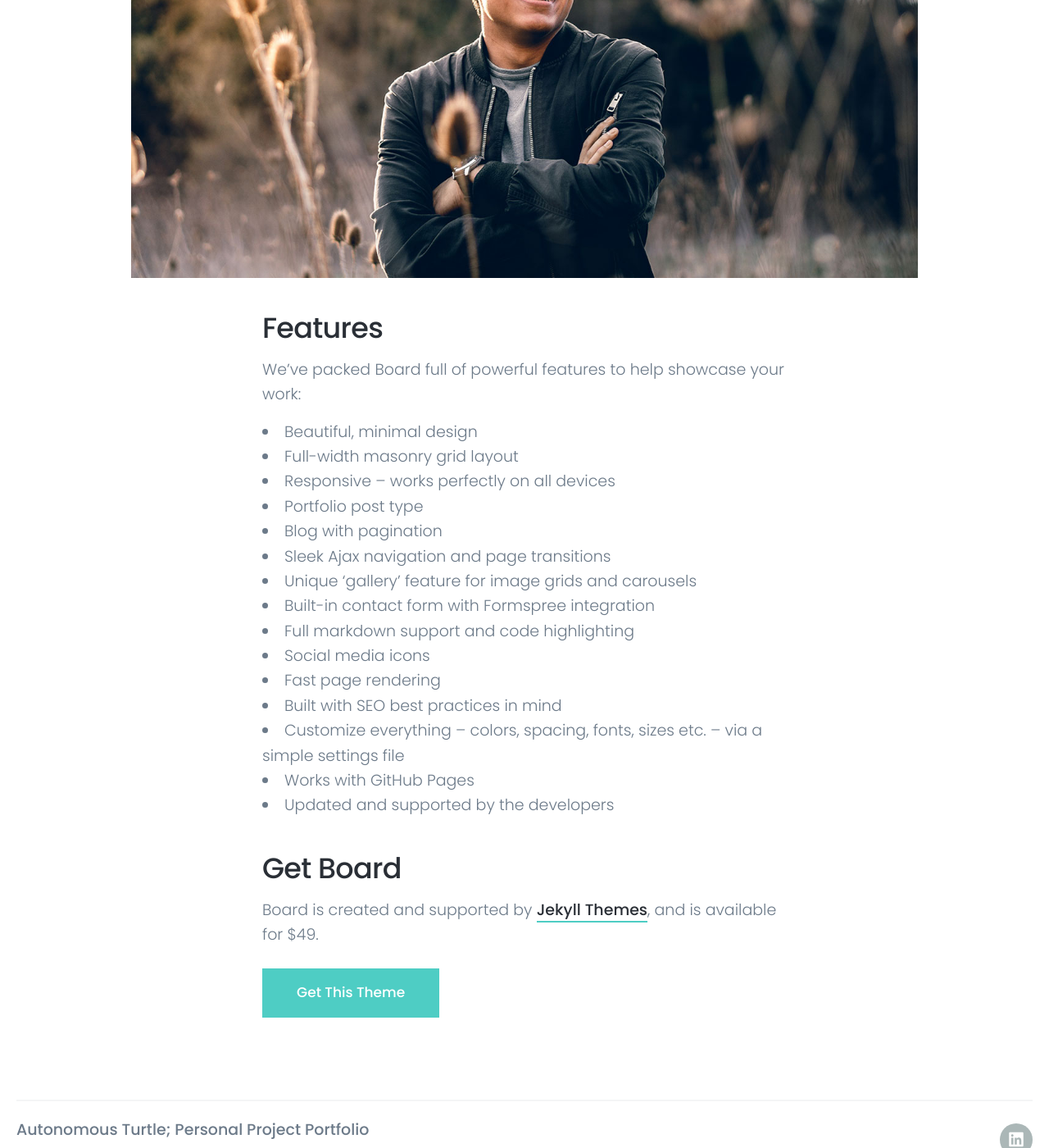
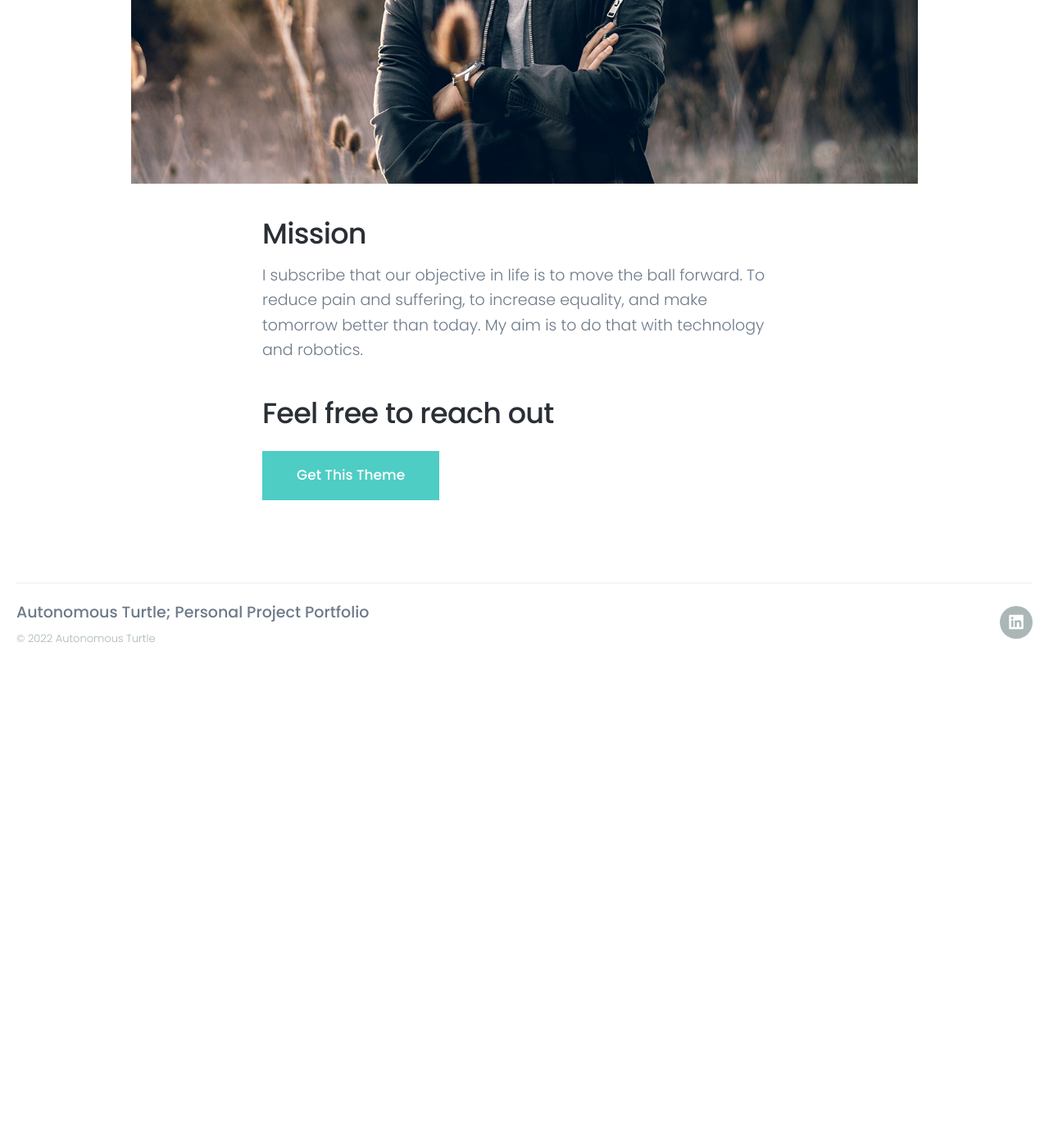
Before and after one commit to autonomousTurtle/portfolio, a Jekyll site: the page built from _pages/about.md, in a window 1280 px wide and 1400 px high, scrolled down 561 px. Shown: the whole window at 82% size. Built offline with Jekyll 4.4.1, drawn with Linux system fonts in a browser that asks for light colours; nearby versions of some CDN libraries; after the commit the page ends 1370 px from its top, so only the background shows below that; some of the changed text lies outside the part shown.

Commit message:
Update about.md

```diff
--- a/_pages/about.md
+++ b/_pages/about.md
@@ -1,34 +1,15 @@
 ---
-title: About Board
-subtitle: Board is a stylish full-width masonry grid theme. Made for designers, artists, photographers and developers to show off their best work.
+title: About Autonomous Turtle
+subtitle: Welcome to my proejct playgound. I believe projects fall into two categroies: they either teach you something or they accomplsih a finished product goal. Not everything on this porfolio is fully finished, but that's becuase it taught me what I needed to learn along to way to consider it complete!
 description: Board is a stylish full-width masonry grid theme.
 featured_image: /images/demo/landscape-05.jpg
 ---
 
 ![](/images/demo/landscape-05.jpg)
 
-## Features
+## Mission
 
-We've packed Board full of powerful features to help showcase your work:
+I subscribe that our objective in life is to move the ball forward. To reduce pain and suffering, to increase equality, and make tomorrow better than today. My aim is to do that with technology and robotics.
 
-* Beautiful, minimal design
-* Full-width masonry grid layout
-* Responsive – works perfectly on all devices
-* Portfolio post type
-* Blog with pagination
-* Sleek Ajax navigation and page transitions
-* Unique 'gallery' feature for image grids and carousels
-* Built-in contact form with Formspree integration
-* Full markdown support and code highlighting
-* Social media icons
-* Fast page rendering
-* Built with SEO best practices in mind
-* Customize everything – colors, spacing, fonts, sizes etc. – via a simple settings file
-* Works with GitHub Pages
-* Updated and supported by the developers
-
-## Get Board
-
-Board is created and supported by [Jekyll Themes](https://jekyllthemes.io), and is available for $49.
-
+## Feel free to reach out
 <a href="https://jekyllthemes.io/theme/board-portfolio-jekyll-theme" class="button button--large">Get This Theme</a>
```
